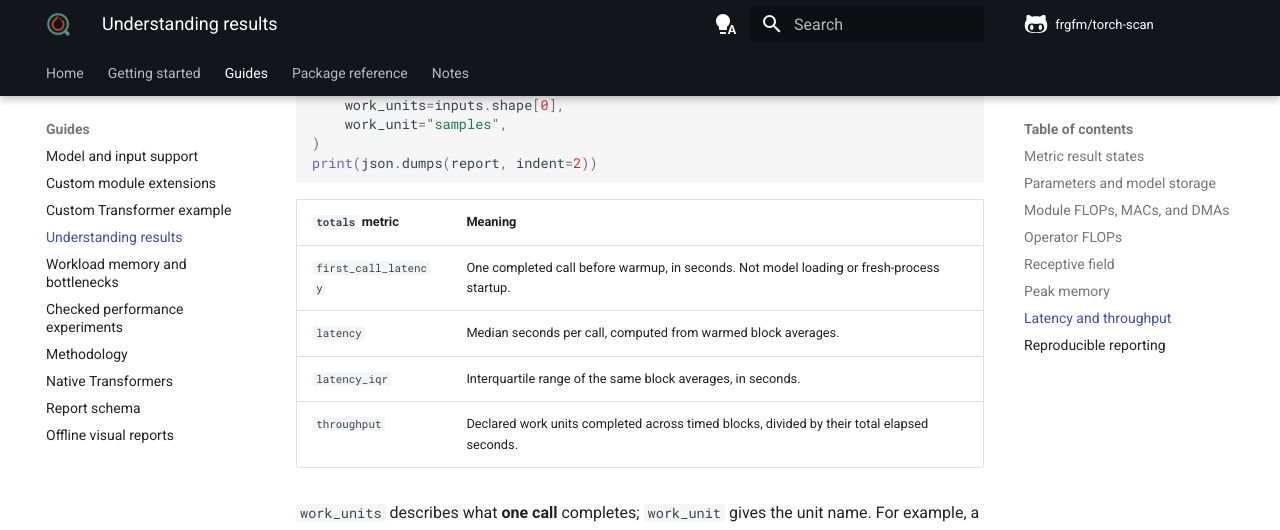
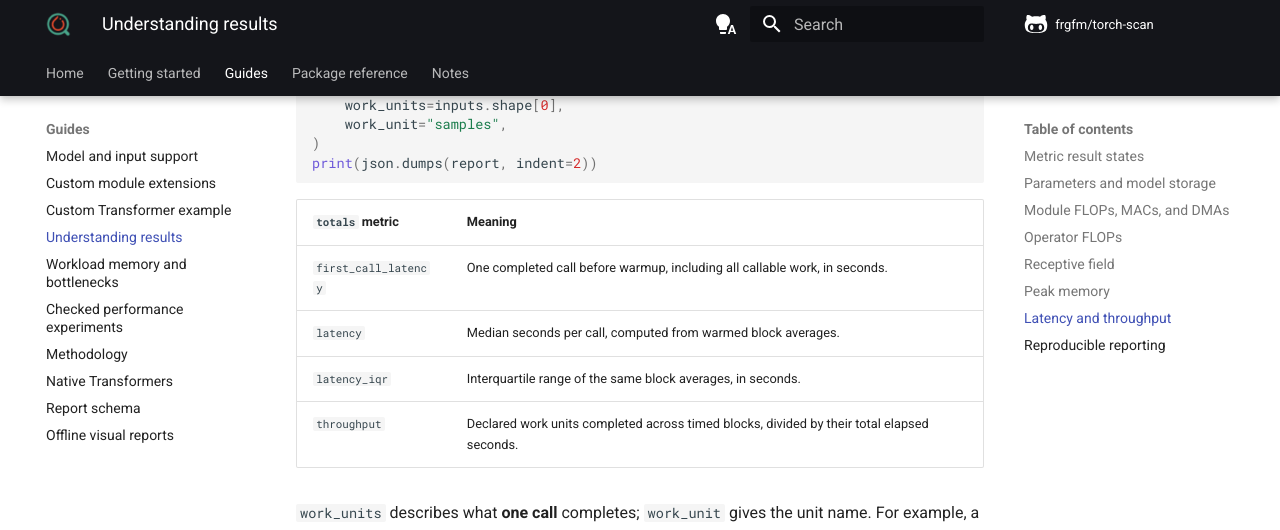
Before and after one commit to frgfm/torch-scan, an MkDocs documentation site: the page built from docs/docs/metrics.md, in a window 1280 px wide and 900 px high, scrolled down 2916 px. Shown: the top 530 px of the window. Built offline with MkDocs 1.6.1 and Material for MkDocs 9.7.7, drawn with Linux system fonts in a browser that asks for light colours; comment, search, counter and statistics services are not loaded.

Commit message:
docs: clarify first-call timing in the release guide

```diff
--- a/docs/docs/metrics.md
+++ b/docs/docs/metrics.md
@@ -108,7 +108,7 @@ print(json.dumps(report, indent=2))
 
 | `totals` metric | Meaning |
 | --- | --- |
-| `first_call_latency` | One completed call before warmup, in seconds. Not model loading or fresh-process startup. |
+| `first_call_latency` | One completed call before warmup, including all callable work, in seconds. |
 | `latency` | Median seconds per call, computed from warmed block averages. |
 | `latency_iqr` | Interquartile range of the same block averages, in seconds. |
 | `throughput` | Declared work units completed across timed blocks, divided by their total elapsed seconds. |
```
Also changed, not shown: docs/docs/agent-quickstart.md (+1 -1 lines), docs/docs/index.md (+2 -2 lines), README.md.
